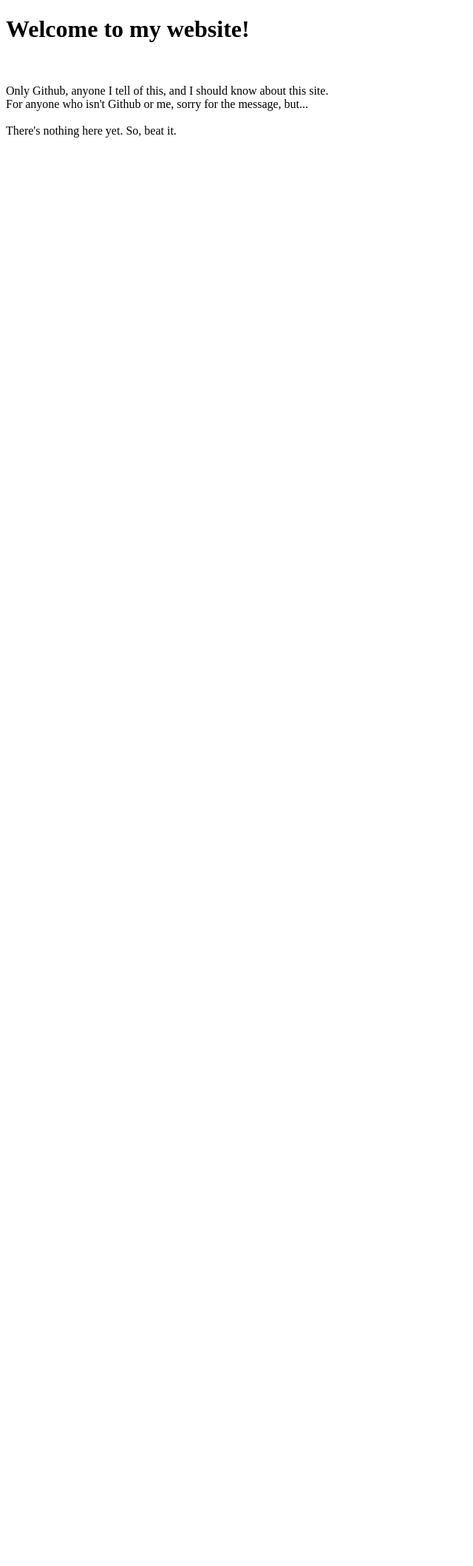
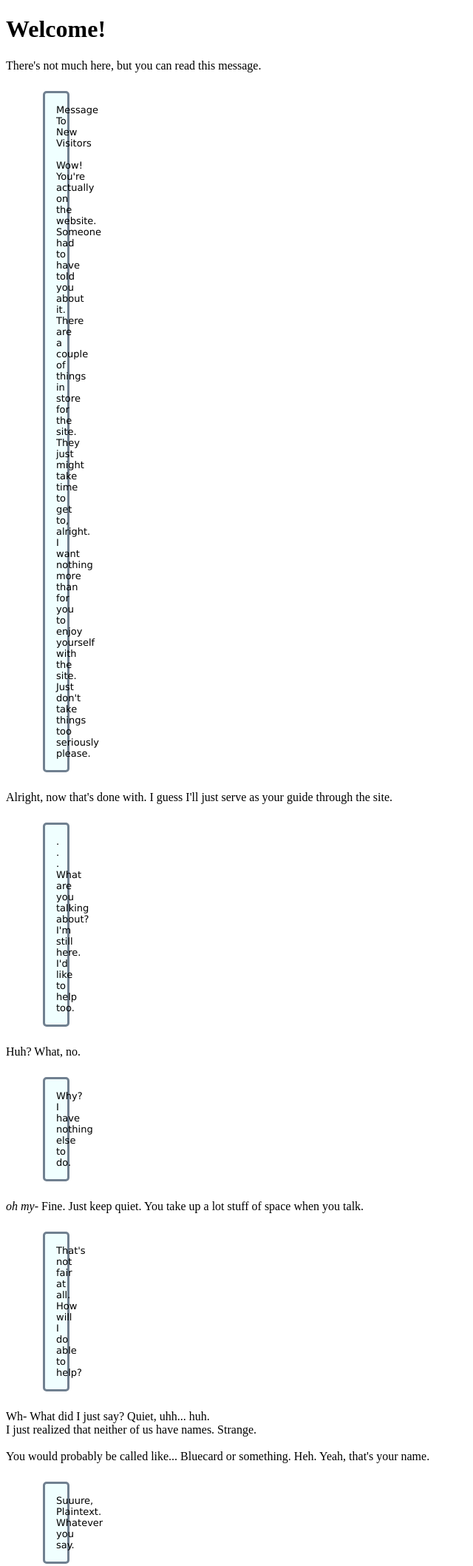
Before and after one commit to Coolergator/Coolergator.github.io, a plain HTML site: page index.html in a window 1280 px wide. Shown: the top 2117 px of the page at 74% size, without its empty margins (0-640 px from the left). Before the commit the page ends 800 px from the top, so only its background shows below. Drawn offline with Linux system fonts and the light colour scheme.

Commit message:
Update index.html

```diff
--- a/index.html
+++ b/index.html
@@ -1,13 +1,48 @@
 <!doctype html>
 <html>
+    <title>
+        Coolergator's Website
+    </title>
+<head>
+    <link rel="stylesheet" href="styles.css">
+</head>
 <body>
-    <h1>Welcome to my website!</h1>
+    <h1>Welcome!</h1>
+    There's not much here, but you can read this message.<br>
+    <p>
+    Message To New Visitors<br>
     <br>
+    Wow! You're actually on the website.<br>
+    Someone had to have told you about it.<br>
+    There are a couple of things in store for the site.<br>
+    They just might take time to get to, alright.<br>
+    I want nothing more than for you to enjoy yourself with the site.<br>
+    Just don't take things too seriously please.
+    </p>
+    Alright, now that's done with. I guess I'll just serve as your guide through the site.
     <p>
-    Only Github, anyone I tell of this, and I should know about this site.<br>
-    For anyone who isn't Github or me, sorry for the message, but...<br>
+    . . . What are you talking about? I'm still here.<br>
+    I'd like to help too.
+    </p>
+    Huh? What, no.
+    <p>
+    Why? I have nothing else to do.
+    </p>
+    <em>oh my-</em> Fine. Just keep quiet. You take up a lot stuff of space when you talk.
+    <p>
+    That's not fair at all. How will I do able to help?
+    </p>
+    Wh- What did I just say? Quiet, uhh... huh.<br>
+    I just realized that neither of us have names. Strange.<br>
     <br>
-    There's nothing here yet. So, beat it.
+    You would probably be called like... Bluecard or something. Heh. Yeah, that's your name.
+    <p>
+    Suuure, Plaintext. Whatever you say.
     </p>
+    Plaintext!
+    <p>
+    Yeah. You're default text! No style unlike me.
+    </p>
+    <em>Tch. . .</em>
 </body>
 </html>
```
